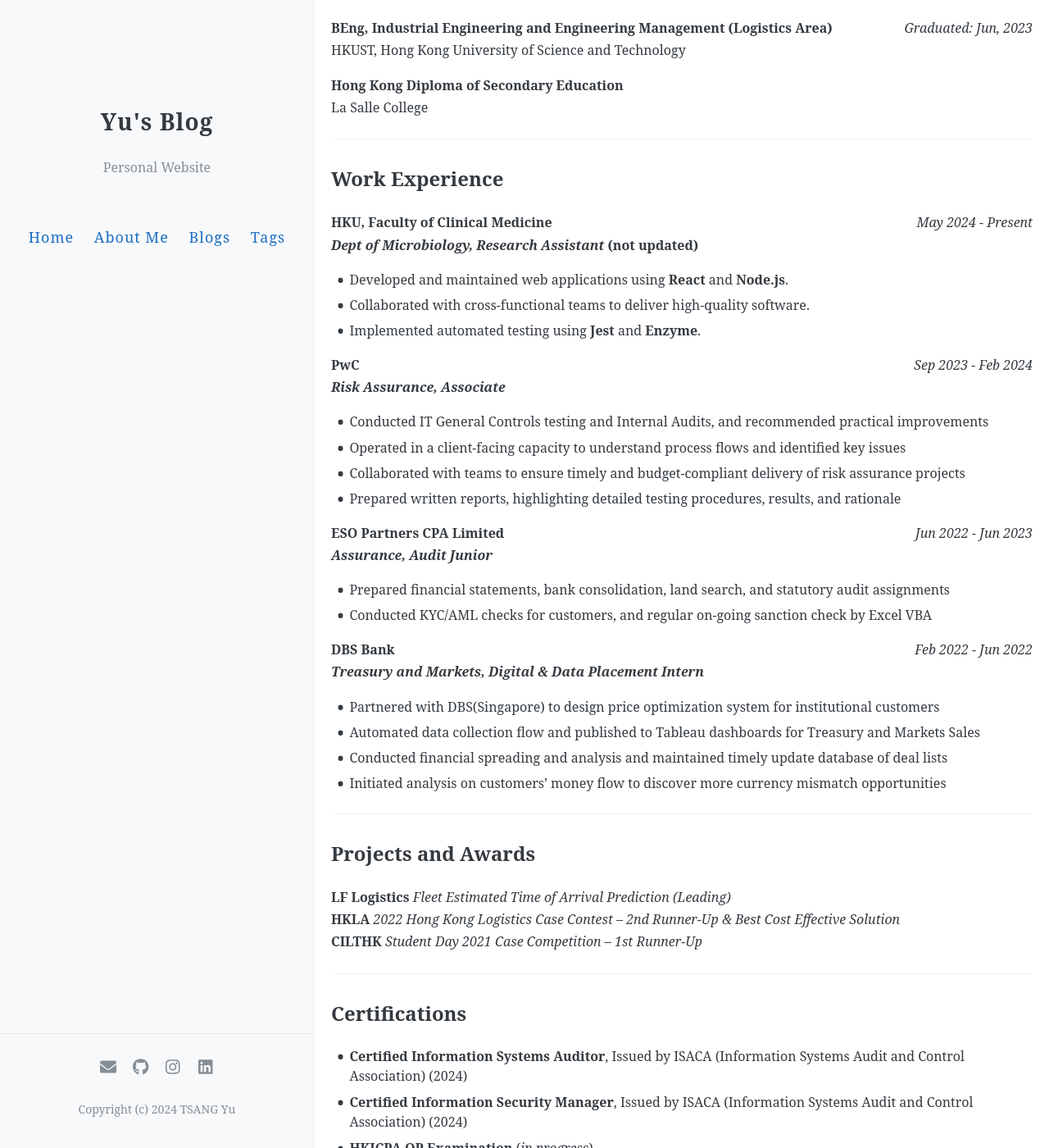
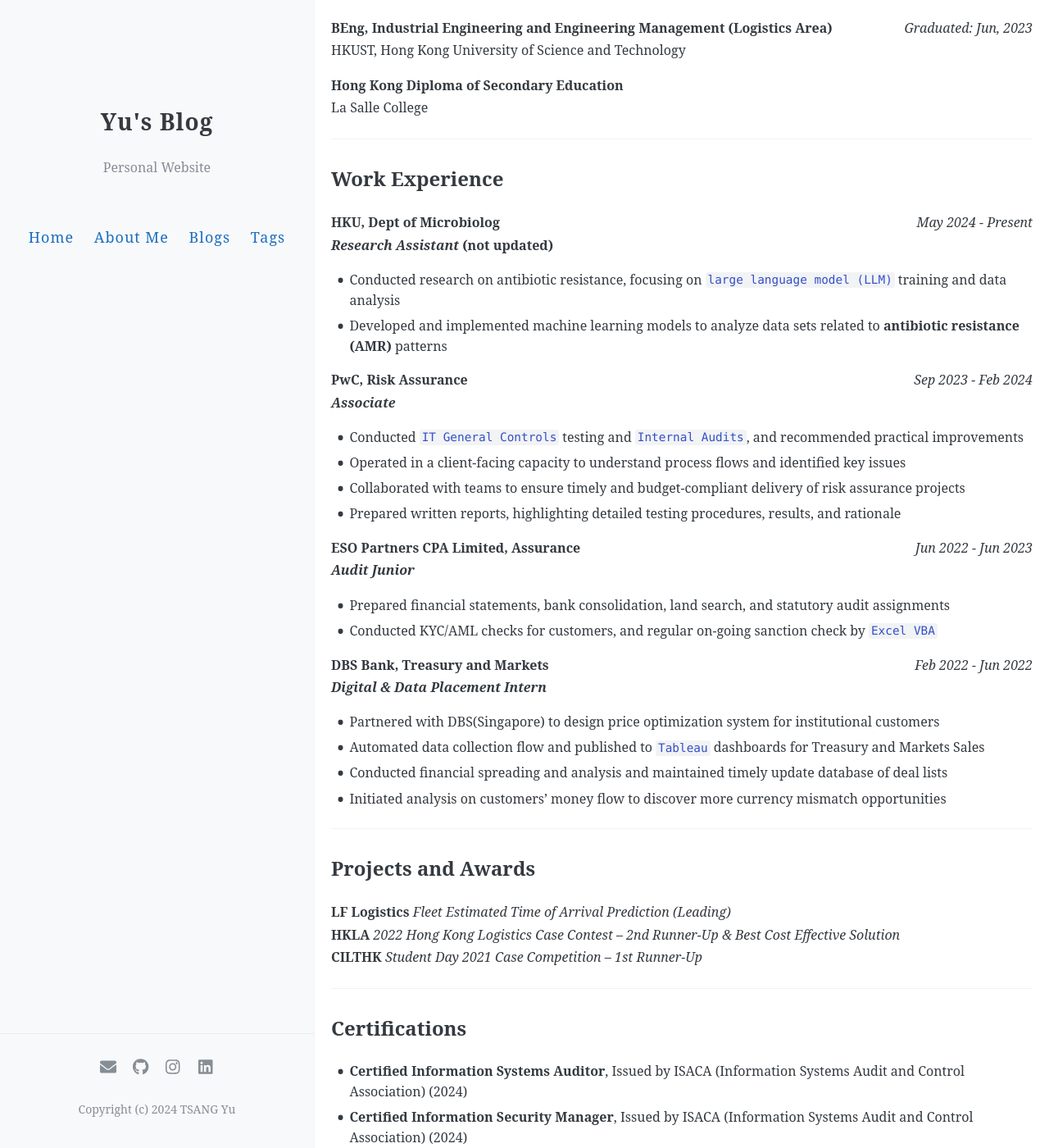
Before and after one commit to yutsang/yutsang.github.io, a Jekyll site: the page built from about.md, in a window 1280 px wide and 1400 px high, scrolled down 546 px. Shown: the whole window at 82% size. Built offline with Jekyll 4.4.1, drawn with Linux system fonts in a browser that asks for light colours; comment, search, counter and statistics services are not loaded.

Commit message:
Update about.md

```diff
--- a/about.md
+++ b/about.md
@@ -30,32 +30,31 @@
 
 ## Work Experience
 
-**HKU, Faculty of Clinical Medicine** <span style="float: right;">*May 2024 - Present*</span>
-***Dept of Microbiology, Research Assistant*** **(not updated)**
+**HKU, Dept of Microbiolog** <span style="float: right;">*May 2024 - Present*</span>
+***Research Assistant*** **(not updated)**
 
-- Developed and maintained web applications using **React** and **Node.js**.
-- Collaborated with cross-functional teams to deliver high-quality software.
-- Implemented automated testing using **Jest** and **Enzyme**.
+- Conducted research on antibiotic resistance, focusing on `large language model (LLM)` training and data analysis
+- Developed and implemented machine learning models to analyze data sets related to **antibiotic resistance (AMR)** patterns
 
-**PwC** <span style="float: right;">*Sep 2023 - Feb 2024*</span>
-***Risk Assurance, Associate***
+**PwC, Risk Assurance** <span style="float: right;">*Sep 2023 - Feb 2024*</span>
+***Associate***
 
-- Conducted IT General Controls testing and Internal Audits, and recommended practical improvements
+- Conducted `IT General Controls` testing and `Internal Audits`, and recommended practical improvements
 - Operated in a client-facing capacity to understand process flows and identified key issues
 - Collaborated with teams to ensure timely and budget-compliant delivery of risk assurance projects
 - Prepared written reports, highlighting detailed testing procedures, results, and rationale
 
-**ESO Partners CPA Limited** <span style="float: right;">*Jun 2022 - Jun 2023*</span>
-***Assurance, Audit Junior***
+**ESO Partners CPA Limited, Assurance** <span style="float: right;">*Jun 2022 - Jun 2023*</span>
+***Audit Junior***
 
 - Prepared financial statements, bank consolidation, land search, and statutory audit assignments
-- Conducted KYC/AML checks for customers, and regular on-going sanction check by Excel VBA
+- Conducted KYC/AML checks for customers, and regular on-going sanction check by `Excel VBA`
 
-**DBS Bank** <span style="float: right;">*Feb 2022 - Jun 2022*</span>
-***Treasury and Markets, Digital & Data Placement Intern***
+**DBS Bank, Treasury and Markets** <span style="float: right;">*Feb 2022 - Jun 2022*</span>
+***Digital & Data Placement Intern***
 
 - Partnered with DBS(Singapore) to design price optimization system for institutional customers
-- Automated data collection flow and published to Tableau dashboards for Treasury and Markets Sales
+- Automated data collection flow and published to `Tableau` dashboards for Treasury and Markets Sales
 - Conducted financial spreading and analysis and maintained timely update database of deal lists
 - Initiated analysis on customers’ money flow to discover more currency mismatch opportunities
 
```
